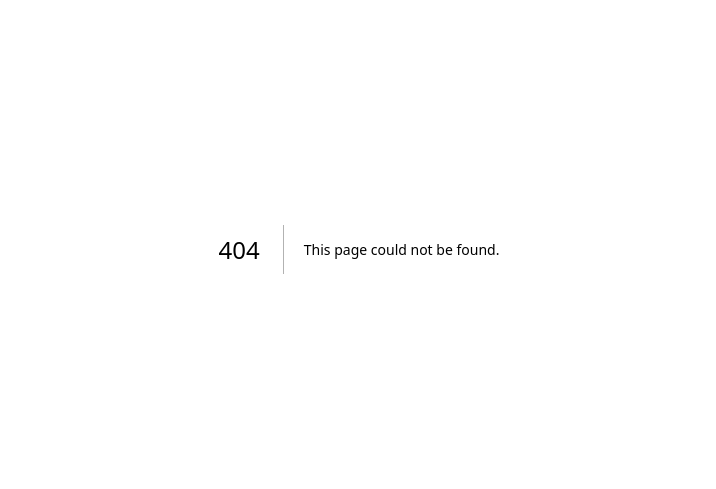
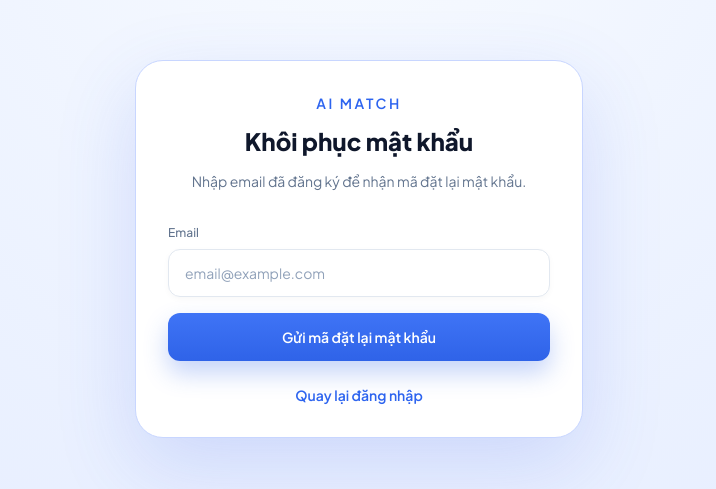
Before and after one commit to Tri107/Jobs-Matching-Platform, a Next.js app in the folder frontend/: page /forgot-password in a window 1280 px wide. Before the commit this address had no page. Shown: the part 151-640 px from the top of the page, without its empty margins (281-997 px from the left). Built offline with nearby package versions, Linux system fonts and the light colour scheme.

Commit message:
feat(auth): add password recovery form

```diff
--- /dev/null
+++ b/frontend/src/app/forgot-password/page.tsx
@@ -0,0 +1,5 @@
+import { ForgotPasswordForm } from "@/features/auth/components/ForgotPasswordForm";
+
+export default function ForgotPasswordPage() {
+  return <ForgotPasswordForm />;
+}
--- /dev/null
+++ b/frontend/src/features/auth/components/ForgotPasswordForm.tsx
@@ -0,0 +1,145 @@
+"use client";
+
+import Link from "next/link";
+import { Plus_Jakarta_Sans } from "next/font/google";
+
+import { AuthTextField } from "@/features/auth/components/AuthTextField";
+import { usePasswordRecoveryForm } from "@/features/auth/hooks/usePasswordRecoveryForm";
+
+const plusJakartaSans = Plus_Jakarta_Sans({
+  subsets: ["latin", "vietnamese"],
+  weight: ["400", "500", "600", "700", "800"],
+});
+
+export function ForgotPasswordForm() {
+  const {
+    step,
+    email,
+    code,
+    newPassword,
+    confirmNewPassword,
+    isLoading,
+    error,
+    message,
+    setEmail,
+    setCode,
+    setNewPassword,
+    setConfirmNewPassword,
+    handleRequestCode,
+    handleConfirmReset,
+  } = usePasswordRecoveryForm();
+
+  const isRequestStep = step === "request-code";
+
+  return (
+    <main
+      className={`${plusJakartaSans.className} flex min-h-screen items-center justify-center bg-[radial-gradient(circle_at_top,_#f8fbff,_#ecf2ff_55%,_#e3ebff)] px-4 py-8 text-slate-900`}
+    >
+      <section className="w-full max-w-md rounded-[28px] border border-[#c8d6ff] bg-white p-8 shadow-[0_28px_80px_rgba(66,99,235,0.18)]">
+        <div className="mb-8 text-center">
+          <p className="text-sm font-semibold uppercase tracking-[0.18em] text-[#2d64ef]">
+            AI Match
+          </p>
+          <h1 className="mt-3 text-2xl font-extrabold text-slate-900">
+            Khôi phục mật khẩu
+          </h1>
+          <p className="mt-3 text-sm leading-6 text-slate-500">
+            {isRequestStep
+              ? "Nhập email đã đăng ký để nhận mã đặt lại mật khẩu."
+              : "Nhập mã xác nhận và mật khẩu mới để hoàn tất đặt lại mật khẩu."}
+          </p>
+        </div>
+
+        {isRequestStep ? (
+          <form onSubmit={handleRequestCode} className="space-y-4">
+            <AuthTextField
+              label="Email"
+              type="email"
+              value={email}
+              onChange={(event) => setEmail(event.target.value)}
+              placeholder="email@example.com"
+            />
+
+            {error && (
+              <p className="text-sm font-medium text-red-500">
+                {error}
+              </p>
+            )}
+
+            <button
+              type="submit"
+              disabled={isLoading}
+              className="h-12 w-full rounded-xl bg-[linear-gradient(180deg,#3f74f6,#2f63e8)] text-sm font-semibold text-white shadow-[0_12px_24px_rgba(47,99,232,0.28)] transition hover:brightness-105 disabled:cursor-not-allowed disabled:opacity-70"
+            >
+              {isLoading ? "Đang gửi mã..." : "Gửi mã đặt lại mật khẩu"}
+            </button>
+          </form>
+        ) : (
+          <form onSubmit={handleConfirmReset} className="space-y-4">
+            {message && (
+              <p className="rounded-xl bg-blue-50 px-4 py-3 text-sm font-medium text-blue-700">
+                {message}
+              </p>
+            )}
+
+            <AuthTextField
+              label="Email"
+              type="email"
+              value={email}
+              onChange={(event) => setEmail(event.target.value)}
+              placeholder="email@example.com"
+            />
+
+            <AuthTextField
+              label="Mã xác nhận"
+              type="text"
+              value={code}
+              onChange={(event) => setCode(event.target.value)}
+              placeholder="Nhập mã xác nhận"
+            />
+
+            <AuthTextField
+              label="Mật khẩu mới"
+              type="password"
+              value={newPassword}
+              onChange={(event) => setNewPassword(event.target.value)}
+              placeholder="Nhập mật khẩu mới"
+            />
+
+            <AuthTextField
+              label="Xác nhận mật khẩu mới"
+              type="password"
+              value={confirmNewPassword}
+              onChange={(event) => setConfirmNewPassword(event.target.value)}
+              placeholder="Nhập lại mật khẩu mới"
+            />
+
+            <p className="text-xs leading-5 text-slate-500">
+              Mật khẩu cần ít nhất 8 ký tự, gồm chữ hoa, chữ thường và số.
+            </p>
+
+            {error && (
+              <p className="text-sm font-medium text-red-500">
+                {error}
+              </p>
+            )}
+
+            <button
+              type="submit"
+              disabled={isLoading}
+              className="h-12 w-full rounded-xl bg-[linear-gradient(180deg,#3f74f6,#2f63e8)] text-sm font-semibold text-white shadow-[0_12px_24px_rgba(47,99,232,0.28)] transition hover:brightness-105 disabled:cursor-not-allowed disabled:opacity-70"
+            >
+              {isLoading ? "Đang đặt lại mật khẩu..." : "Đặt lại mật khẩu"}
+            </button>
+          </form>
+        )}
+
+        <div className="mt-6 text-center text-sm">
+          <Link href="/login" className="font-semibold text-[#2d64ef]">
+            Quay lại đăng nhập
+          </Link>
+        </div>
+      </section>
+    </main>
+  );
+}
--- /dev/null
+++ b/frontend/src/features/auth/hooks/usePasswordRecoveryForm.ts
@@ -0,0 +1,112 @@
+"use client";
+
+import { type FormEvent, useState } from "react";
+import { useRouter } from "next/navigation";
+
+import {
+  confirmPasswordReset,
+  requestPasswordReset,
+} from "@/features/auth/services/cognitoAuthService";
+
+type PasswordRecoveryStep = "request-code" | "confirm-reset";
+
+export function usePasswordRecoveryForm() {
+  const router = useRouter();
+
+  const [step, setStep] = useState<PasswordRecoveryStep>("request-code");
+  const [email, setEmail] = useState("");
+  const [code, setCode] = useState("");
+  const [newPassword, setNewPassword] = useState("");
+  const [confirmNewPassword, setConfirmNewPassword] = useState("");
+  const [isLoading, setIsLoading] = useState(false);
+  const [error, setError] = useState("");
+  const [message, setMessage] = useState("");
+
+  async function handleRequestCode(event: FormEvent<HTMLFormElement>) {
+    event.preventDefault();
+
+    setError("");
+    setMessage("");
+
+    if (!email.trim()) {
+      setError("Email không được để trống.");
+      return;
+    }
+
+    setIsLoading(true);
+
+    try {
+      await requestPasswordReset(email.trim());
+      setMessage("Mã đặt lại mật khẩu đã được gửi đến email của bạn.");
+      setStep("confirm-reset");
+    } catch (err) {
+      const errorMessage =
+        err instanceof Error ? err.message : "Không thể gửi mã đặt lại mật khẩu.";
+      setError(errorMessage);
+    } finally {
+      setIsLoading(false);
+    }
+  }
+
+  async function handleConfirmReset(event: FormEvent<HTMLFormElement>) {
+    event.preventDefault();
+
+    setError("");
+    setMessage("");
+
+    if (!email.trim()) {
+      setError("Email không được để trống.");
+      return;
+    }
+
+    if (!code.trim()) {
+      setError("Mã xác nhận không được để trống.");
+      return;
+    }
+
+    if (!newPassword) {
+      setError("Mật khẩu mới không được để trống.");
+      return;
+    }
+
+    if (!confirmNewPassword) {
+      setError("Xác nhận mật khẩu mới không được để trống.");
+      return;
+    }
+
+    if (newPassword !== confirmNewPassword) {
+      setError("Mật khẩu mới và xác nhận mật khẩu không trùng nhau.");
+      return;
+    }
+
+    setIsLoading(true);
+
+    try {
+      await confirmPasswordReset(email.trim(), code.trim(), newPassword);
+      router.push("/login");
+    } catch (err) {
+      const errorMessage =
+        err instanceof Error ? err.message : "Không thể đặt lại mật khẩu.";
+      setError(errorMessage);
+    } finally {
+      setIsLoading(false);
+    }
+  }
+
+  return {
+    step,
+    email,
+    code,
+    newPassword,
+    confirmNewPassword,
+    isLoading,
+    error,
+    message,
+    setEmail,
+    setCode,
+    setNewPassword,
+    setConfirmNewPassword,
+    handleRequestCode,
+    handleConfirmReset,
+  };
+}
```
